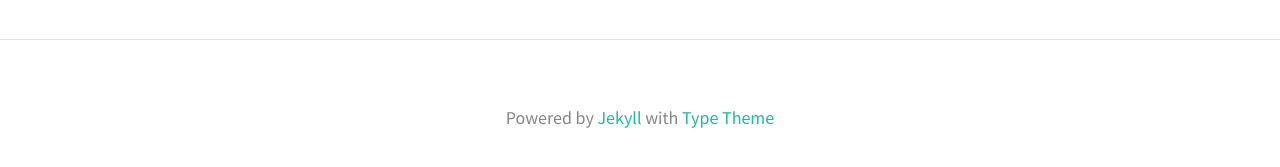
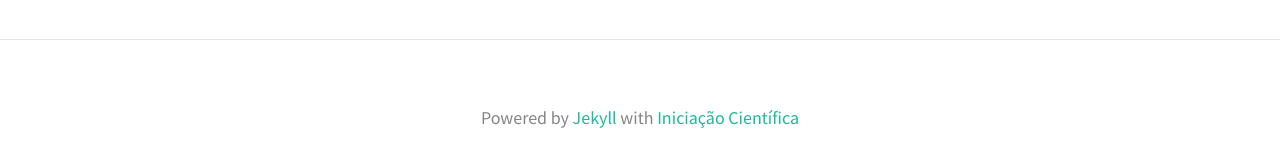
Before and after one commit to matheusikeda/matheusikeda.github.io, a Jekyll site: the page built from index.html, in a window 1280 px wide and 900 px high, scrolled down 3081 px. Shown: the part 705-872 px from the top of the window. Built offline with Jekyll 4.4.1, drawn with Linux system fonts in a browser that asks for light colours; nearby versions of some CDN libraries; the list of posts is cut into pages by our own code.

Commit message:
Update _config.yml

```diff
--- a/_config.yml
+++ b/_config.yml
@@ -15,7 +15,7 @@ theme:
 
   header_text_feature_image:
   footer_text: >
-   Powered by <a href="http://jekyllrb.com">Jekyll</a> with <a href="https://rohanchandra.github.io/project/type/">Type Theme</a>
+   Powered by <a href="http://jekyllrb.com">Jekyll</a> with <a href="https://matheusikeda.github.io/project/type/">Iniciação Científica</a>
 
   # Icons
   rss: false
```
